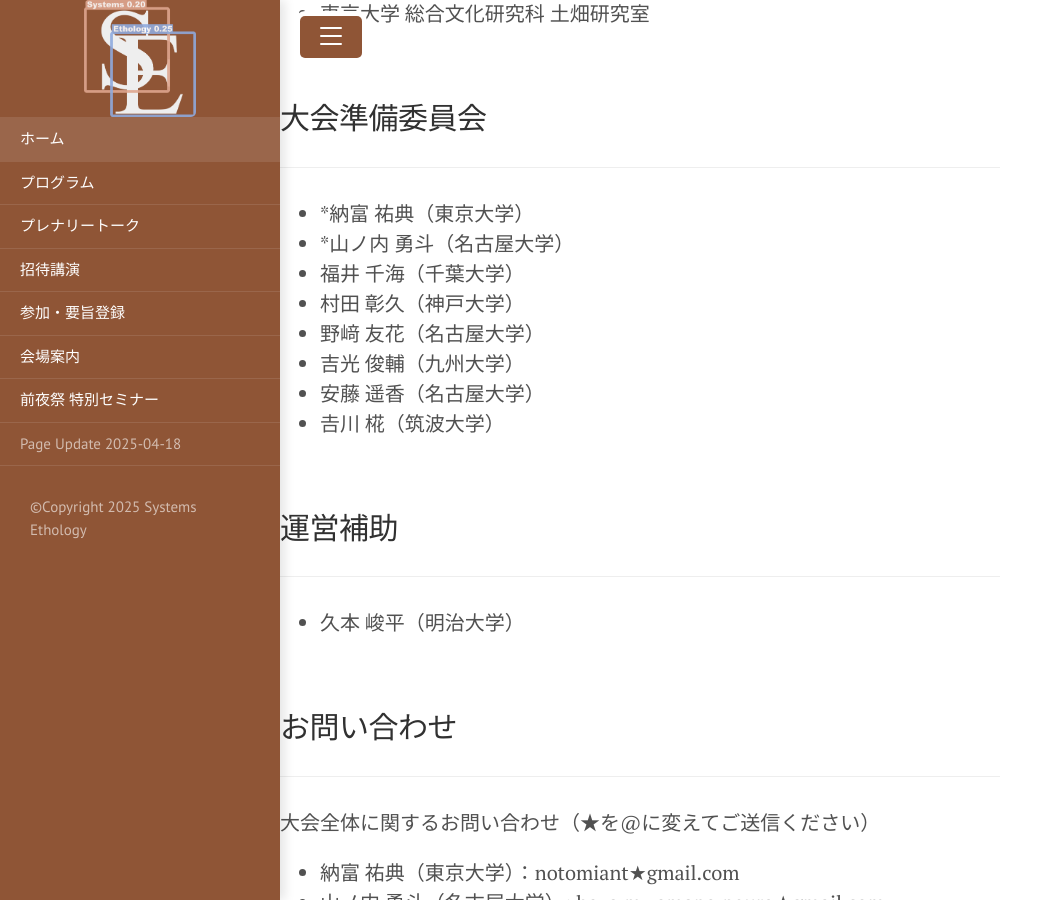
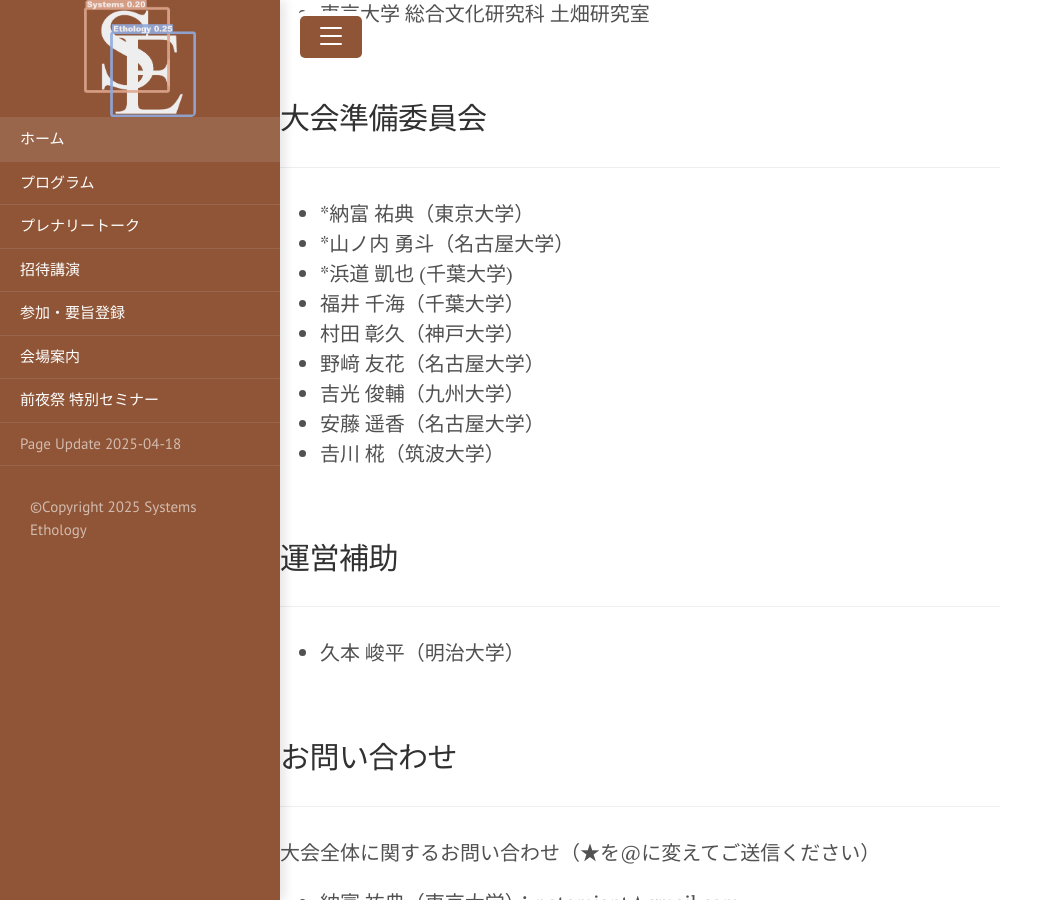
Before and after one commit to SystemsEthology/website, a Jekyll site: the page built from event_01/conference01_home.md, in a window 1280 px wide and 900 px high, scrolled down 5792 px. Shown: the whole window, without its empty margins (0-1063 px from the left). Built offline with Jekyll 4.4.1, drawn with Linux system fonts in a browser that asks for light colours.

Commit message:
Update conference01_home.md

```diff
--- a/event_01/conference01_home.md
+++ b/event_01/conference01_home.md
@@ -158,6 +158,7 @@ title: Home
 ***
 - *納富 祐典（東京大学）
 - *山ノ内 勇斗（名古屋大学）
+- *浜道 凱也 (千葉大学)
 - 福井 千海（千葉大学）
 - 村田 彰久（神戸大学）
 - 野﨑 友花（名古屋⼤学）
```
